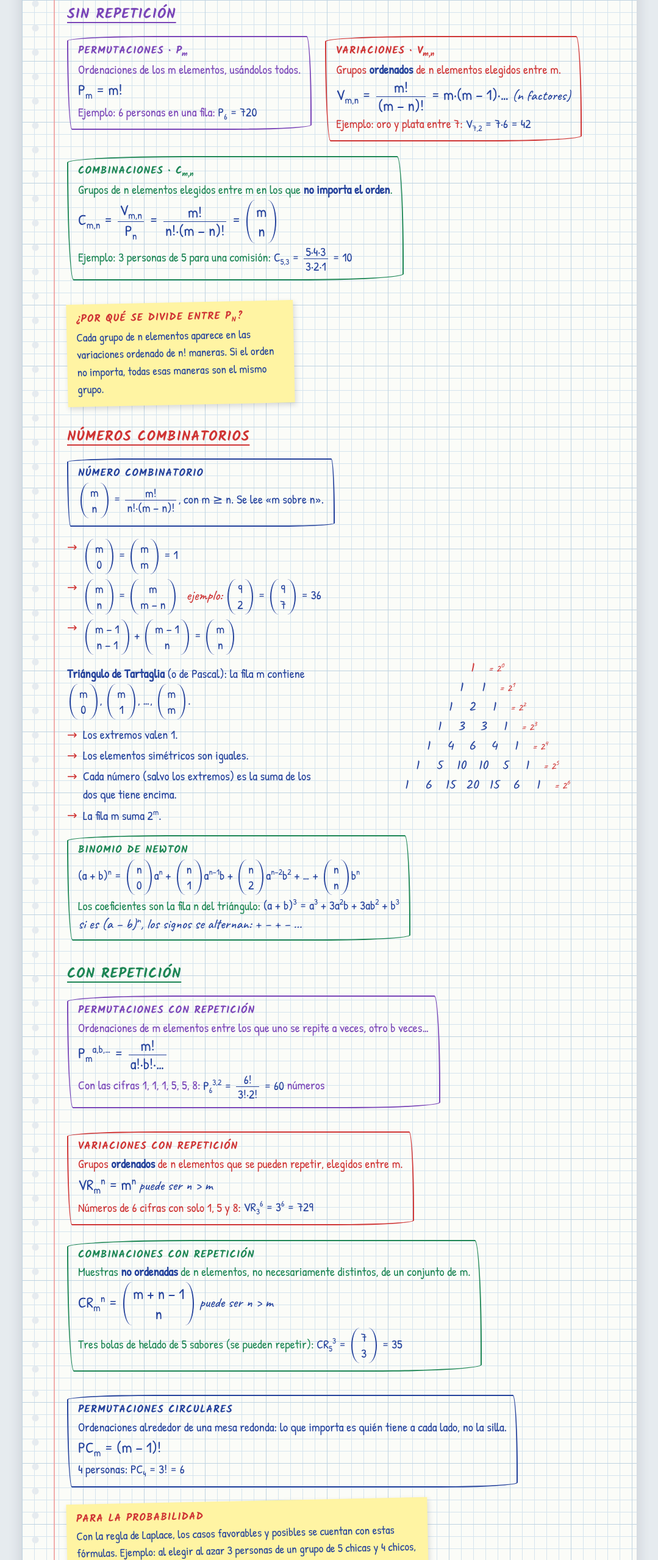
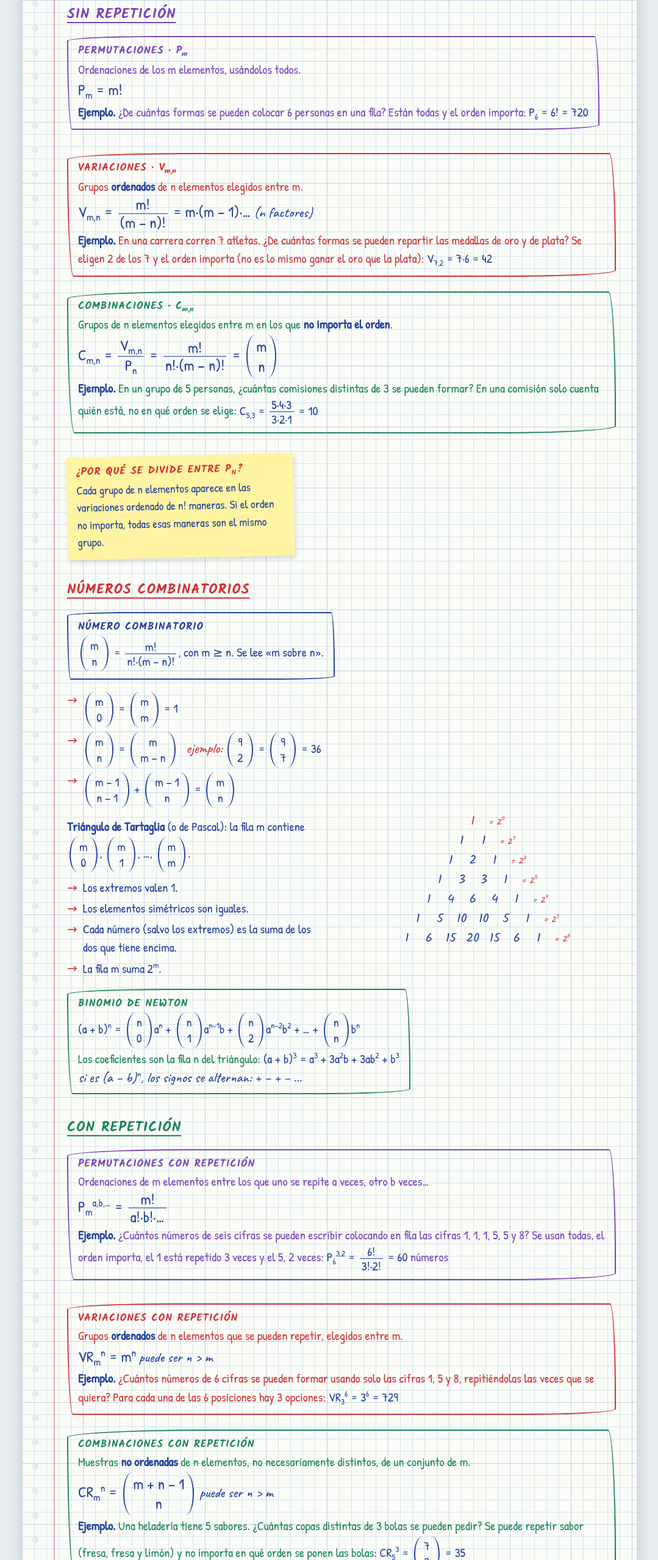
Before and after one commit to profesorqueipo-rgb/apuntes, a plain HTML site: page 2bach-matematicas-ccss-ii-2eval.html in a window 1280 px wide. Shown: the part 3114-5673 px from the top of the page at 61% size, without its empty margins (100-1179 px from the left). Drawn offline with Linux system fonts and the light colour scheme.

Commit message:
CCSS II: ejemplos de combinatoria con enunciado completo
Co-Authored-By: Claude Opus 5.5 <noreply@anthropic.com>

```diff
--- a/2bach-matematicas-ccss-ii-2eval.html
+++ b/2bach-matematicas-ccss-ii-2eval.html
@@ -350,15 +350,15 @@ svg .gridl{stroke:var(--pencil);stroke-width:1.2;fill:none}
   <h3 class="v">Sin repetición</h3>
   <div class="row">
     <div class="box vio"><span class="t">Permutaciones · <span class="nt">P<sub>m</sub></span></span>Ordenaciones de los m elementos, usándolos todos.<br>
-      <span class="m big">P<sub>m</sub> = m!</span><br>Ejemplo: 6 personas en una fila: <span class="m">P<sub>6</sub> = 720</span></div>
+      <span class="m big">P<sub>m</sub> = m!</span><br><b>Ejemplo.</b> ¿De cuántas formas se pueden colocar 6 personas en una fila? Están todas y el orden importa: <span class="m">P<sub>6</sub> = 6! = 720</span></div>
     <div class="box red"><span class="t">Variaciones · <span class="nt">V<sub>m,n</sub></span></span>Grupos <b>ordenados</b> de n elementos elegidos entre m.<br>
       <span class="m big">V<sub>m,n</sub> = <span class="f"><i>m!</i><i>(m − n)!</i></span> = m·(m − 1)·…</span> <span class="note">(n factores)</span><br>
-      Ejemplo: oro y plata entre 7: <span class="m">V<sub>7,2</sub> = 7·6 = 42</span></div>
+      <b>Ejemplo.</b> En una carrera corren 7 atletas. ¿De cuántas formas se pueden repartir las medallas de oro y de plata? Se eligen 2 de los 7 y el orden importa (no es lo mismo ganar el oro que la plata): <span class="m">V<sub>7,2</sub> = 7·6 = 42</span></div>
   </div>
   <div class="row">
     <div class="box grn"><span class="t">Combinaciones · <span class="nt">C<sub>m,n</sub></span></span>Grupos de n elementos elegidos entre m en los que <b>no importa el orden</b>.<br>
       <span class="m big">C<sub>m,n</sub> = <span class="f"><i>V<sub>m,n</sub></i><i>P<sub>n</sub></i></span> = <span class="f"><i>m!</i><i>n!·(m − n)!</i></span> = <span class="mx p" style="grid-template-columns:repeat(1,auto)"><i>m</i><i>n</i></span></span><br>
-      Ejemplo: 3 personas de 5 para una comisión: <span class="m">C<sub>5,3</sub> = <span class="f"><i>5·4·3</i><i>3·2·1</i></span> = 10</span></div>
+      <b>Ejemplo.</b> En un grupo de 5 personas, ¿cuántas comisiones distintas de 3 se pueden formar? En una comisión solo cuenta quién está, no en qué orden se elige: <span class="m">C<sub>5,3</sub> = <span class="f"><i>5·4·3</i><i>3·2·1</i></span> = 10</span></div>
     <div class="postit"><b>¿Por qué se divide entre P<sub>n</sub>?</b>Cada grupo de n elementos aparece en las variaciones ordenado de n! maneras. Si el orden no importa, todas esas maneras son el mismo grupo.</div>
   </div>
 
@@ -392,19 +392,19 @@ svg .gridl{stroke:var(--pencil);stroke-width:1.2;fill:none}
   <div class="row">
     <div class="box vio"><span class="t">Permutaciones con repetición</span>Ordenaciones de m elementos entre los que uno se repite a veces, otro b veces…<br>
       <span class="m big">P<sub>m</sub><sup>a,b,…</sup> = <span class="f"><i>m!</i><i>a!·b!·…</i></span></span><br>
-      Con las cifras 1, 1, 1, 5, 5, 8: <span class="m">P<sub>6</sub><sup>3,2</sup> = <span class="f"><i>6!</i><i>3!·2!</i></span> = 60</span> números</div>
+      <b>Ejemplo.</b> ¿Cuántos números de seis cifras se pueden escribir colocando en fila las cifras 1, 1, 1, 5, 5 y 8? Se usan todas, el orden importa, el 1 está repetido 3 veces y el 5, 2 veces: <span class="m">P<sub>6</sub><sup>3,2</sup> = <span class="f"><i>6!</i><i>3!·2!</i></span> = 60</span> números</div>
     <div class="box red"><span class="t">Variaciones con repetición</span>Grupos <b>ordenados</b> de n elementos que se pueden repetir, elegidos entre m.<br>
       <span class="m big">VR<sub>m</sub><sup>n</sup> = m<sup>n</sup></span> <span class="note">puede ser n &gt; m</span><br>
-      Números de 6 cifras con solo 1, 5 y 8: <span class="m">VR<sub>3</sub><sup>6</sup> = 3<sup>6</sup> = 729</span></div>
+      <b>Ejemplo.</b> ¿Cuántos números de 6 cifras se pueden formar usando solo las cifras 1, 5 y 8, repitiéndolas las veces que se quiera? Para cada una de las 6 posiciones hay 3 opciones: <span class="m">VR<sub>3</sub><sup>6</sup> = 3<sup>6</sup> = 729</span></div>
   </div>
   <div class="row">
     <div class="box grn"><span class="t">Combinaciones con repetición</span>Muestras <b>no ordenadas</b> de n elementos, no necesariamente distintos, de un conjunto de m.<br>
       <span class="m big">CR<sub>m</sub><sup>n</sup> = <span class="mx p" style="grid-template-columns:repeat(1,auto)"><i>m + n − 1</i><i>n</i></span></span> <span class="note">puede ser n &gt; m</span><br>
-      Tres bolas de helado de 5 sabores (se pueden repetir): <span class="m">CR<sub>5</sub><sup>3</sup> = <span class="mx p" style="grid-template-columns:repeat(1,auto)"><i>7</i><i>3</i></span> = 35</span></div>
+      <b>Ejemplo.</b> Una heladería tiene 5 sabores. ¿Cuántas copas distintas de 3 bolas se pueden pedir? Se puede repetir sabor (fresa, fresa y limón) y no importa en qué orden se ponen las bolas: <span class="m">CR<sub>5</sub><sup>3</sup> = <span class="mx p" style="grid-template-columns:repeat(1,auto)"><i>7</i><i>3</i></span> = 35</span></div>
     <div class="box ink"><span class="t">Permutaciones circulares</span>Ordenaciones alrededor de una mesa redonda: lo que importa es quién tiene a cada lado, no la silla.<br>
-      <span class="m big">PC<sub>m</sub> = (m − 1)!</span><br>4 personas: <span class="m">PC<sub>4</sub> = 3! = 6</span></div>
+      <span class="m big">PC<sub>m</sub> = (m − 1)!</span><br><b>Ejemplo.</b> ¿De cuántas formas se pueden sentar 4 personas alrededor de una mesa redonda? Se fija a una persona y se ordenan las otras 3: <span class="m">PC<sub>4</sub> = 3! = 6</span></div>
   </div>
-  <div class="postit" style="max-width:560px"><b>Para la probabilidad</b>Con la regla de Laplace, los casos favorables y posibles se cuentan con estas fórmulas. Ejemplo: al elegir al azar 3 personas de un grupo de 5 chicas y 4 chicos, P(las tres son chicas) = <span class="f"><i>C<sub>5,3</sub></i><i>C<sub>9,3</sub></i></span> = <span class="f"><i>10</i><i>84</i></span> ≈ 0,119.</div>
+  <div class="postit" style="max-width:560px"><b>Para la probabilidad</b>Con la regla de Laplace, los casos favorables y posibles se cuentan con estas fórmulas. <br><b>Ejemplo.</b> En un grupo hay 6 chicas y 4 chicos. Se eligen al azar 2 personas para representar al grupo. ¿Qué probabilidad hay de que las dos sean chicas?<br>Casos posibles: parejas elegidas entre las 10 personas → C<sub>10,2</sub> = 45.<br>Casos favorables: parejas elegidas entre las 6 chicas → C<sub>6,2</sub> = 15.<br>P(las dos son chicas) = <span class="f"><i>15</i><i>45</i></span> = <span class="f"><i>1</i><i>3</i></span> ≈ 0,333.</div>
 
   <h3 class="r keepnext">Ejercicios · Combinatoria</h3>
   <div class="ejs">
```
Also changed, not shown: 2bach-matematicas-ccss-ii-curso-completo.html (+8 -8 lines), revision-ccss-ii-v2.html (+9 -9 lines), 6 other files.
